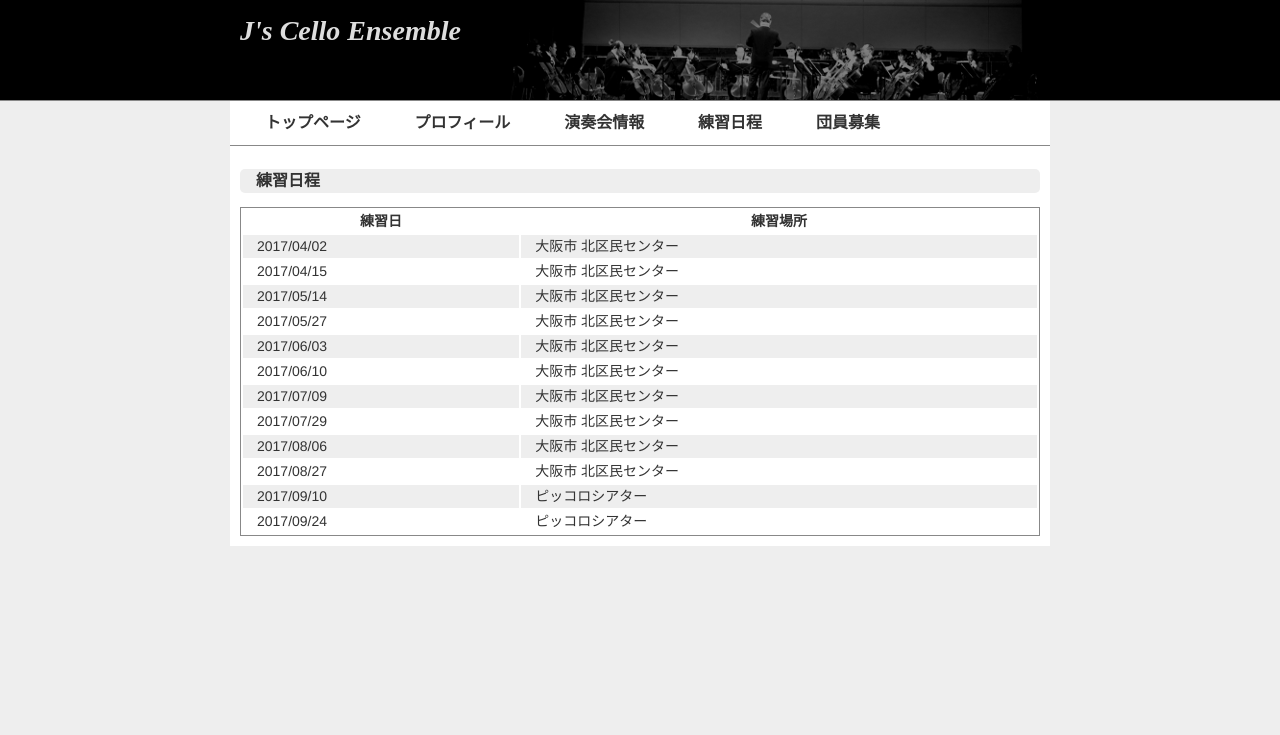
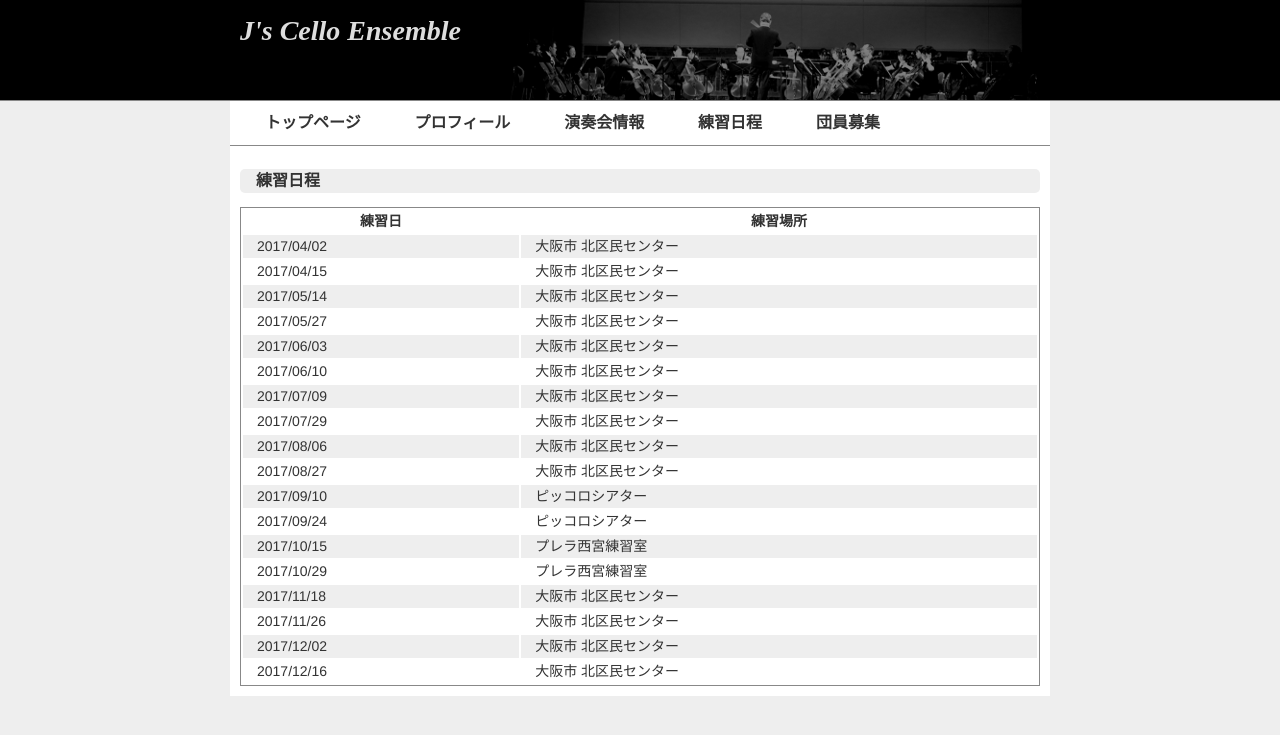
Before and after one commit to mzdusk/js-hp, a Jekyll site: the page built from practice.html, in a window 1280 px wide. Shown: the top 735 px of the page. Built offline with Jekyll 4.4.1, drawn with Linux system fonts in a browser that asks for light colours.

Commit message:
練習日程を更新

```diff
--- a/_data/practice.yml
+++ b/_data/practice.yml
@@ -22,3 +22,15 @@
   place: ピッコロシアター
 - date: 2017-09-24
   place: ピッコロシアター
+- date: 2017-10-15
+  place: プレラ西宮練習室
+- date: 2017-10-29
+  place: プレラ西宮練習室
+- date: 2017-11-18
+  place: 大阪市 北区民センター
+- date: 2017-11-26
+  place: 大阪市 北区民センター
+- date: 2017-12-02
+  place: 大阪市 北区民センター
+- date: 2017-12-16
+  place: 大阪市 北区民センター
```
